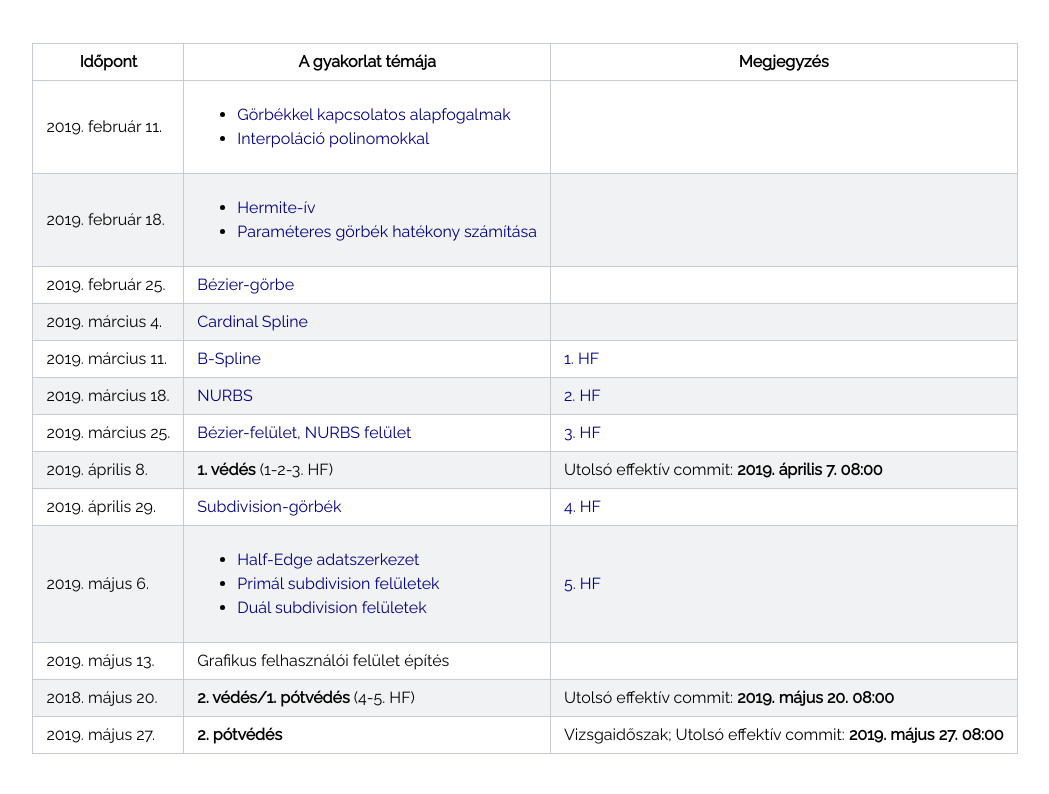
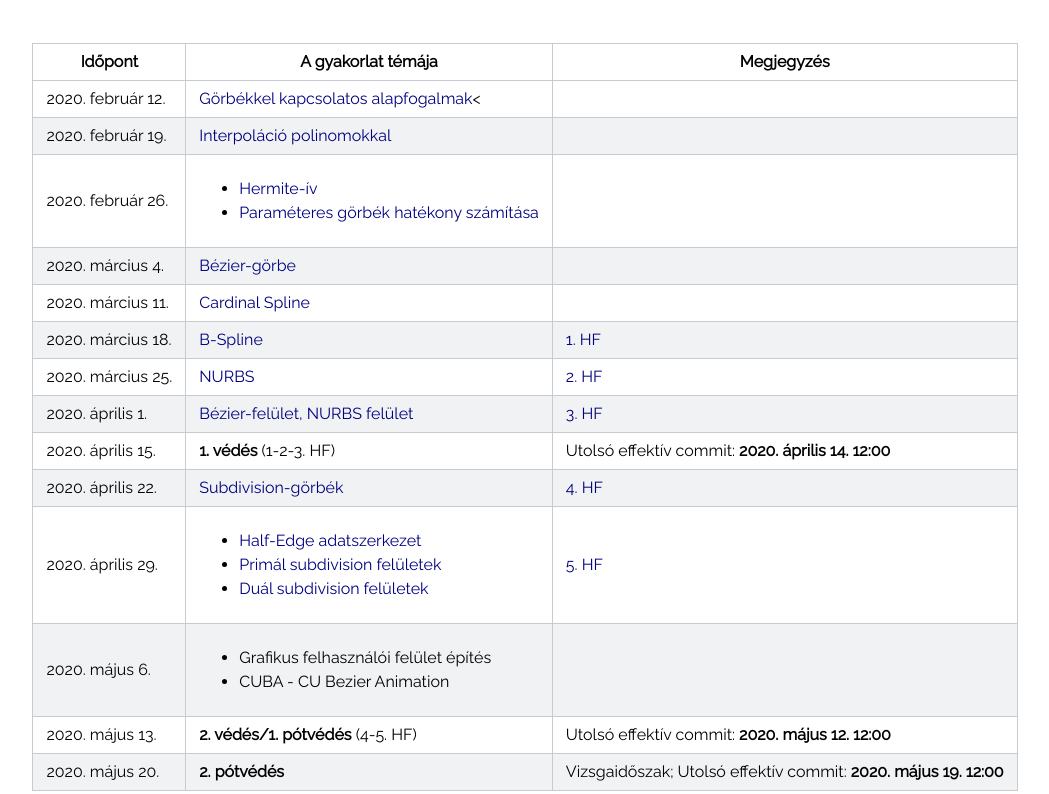
Before and after one commit to computer-graphics-master/site, a website: page docs/index.html in a window 1280 px wide. Shown: the part 1050-1844 px from the top of the page, without its empty margins (69-1118 px from the left). Drawn offline with Linux system fonts and the light colour scheme.

Commit message:
Updated the site for the next semester

```diff
--- a/docs/index.html
+++ b/docs/index.html
@@ -20,7 +20,7 @@
         Komputergrafika
       </h1>
       <h2>
-        Hétfő 16:00, IK-106
+        Szerda 08:00, IK-205
       </h2>
       <nav>
         <a href="#tematika">Tematika</a>
@@ -54,19 +54,23 @@
           </thead>
           <tbody>
             <tr>
-              <td>2019. február 11.</td>
+              <td>2020. február 12.</td>
               <td>
-                <ul>
-                  <li><a href="https://beta.observablehq.com/@battila7/2-gorbekkel-kapcsolatos-alapfogalmak">Görbékkel
-                      kapcsolatos alapfogalmak</a></li>
-                  <li><a href="https://beta.observablehq.com/@battila7/3-interpolacio-polinomokkal">Interpoláció
-                      polinomokkal</a></li>
-                </ul>
+                  <a href="https://beta.observablehq.com/@battila7/2-gorbekkel-kapcsolatos-alapfogalmak">Görbékkel
+                      kapcsolatos alapfogalmak</a><
               </td>
               <td></td>
             </tr>
             <tr>
-              <td>2019. február 18.</td>
+              <td>2020. február 19.</td>
+              <td>
+                <a href="https://beta.observablehq.com/@battila7/3-interpolacio-polinomokkal">Interpoláció
+                  polinomokkal</a>
+              </td>
+              <td></td>
+            </tr>
+            <tr>
+              <td>2020. február 26.</td>
               <td>
                 <ul>
                   <li><a href="https://beta.observablehq.com/@battila7/4-hermite-iv">Hermite-ív</a></li>
@@ -77,45 +81,45 @@
               <td> </td>
             </tr>
             <tr>
-              <td>2019. február 25.</td>
+              <td>2020. március 4.</td>
               <td><a href="https://beta.observablehq.com/@battila7/6-bezier-gorbe">Bézier-görbe</a></td>
               <td> </td>
             </tr>
             <tr>
-              <td>2019. március 4.</td>
+              <td>2020. március 11.</td>
               <td><a href="https://observablehq.com/@battila7/7-cardinal-spline">Cardinal Spline</a></td>
               <td> </td>
             </tr>
             <tr>
-              <td>2019. március 11.</td>
+              <td>2020. március 18.</td>
               <td><a href="https://beta.observablehq.com/@battila7/8-b-spline">B-Spline</a></td>
               <td><a href="https://beta.observablehq.com/@battila7/18-19-1-1-hazi-feladat-b-spline">1. HF</a></td>
             </tr>
             <tr>
-              <td>2019. március 18.</td>
+              <td>2020. március 25.</td>
               <td><a href="https://beta.observablehq.com/@battila7/8-b-spline">NURBS</a></td>
               <td><a href="https://beta.observablehq.com/@battila7/18-19-1-2-hazi-feladat-nurbs">2. HF</a></td>
             </tr>
             <tr>
-              <td>2019. március 25.</td>
+              <td>2020. április 1.</td>
               <td><a href="https://nbviewer.jupyter.org/github/kompgraf/course-material/blob/master/notebooks/06-bezier-felulet/06-bezier-felulet.ipynb">Bézier-felület,
                   NURBS felület</a></td>
               <td><a href="https://nbviewer.jupyter.org/github/kompgraf/course-material/blob/master/notebooks/hf-03-bezier-felulet/hf-03-bezier-felulet.ipynb">3.
                   HF</a></td>
             </tr>
             <tr>
-              <td>2019. április 8.</td>
+              <td>2020. április 15.</td>
               <td><strong>1. védés</strong> (1-2-3. HF)</td>
-              <td>Utolsó effektív commit: <strong>2019. április 7. 08:00</strong></td>
+              <td>Utolsó effektív commit: <strong>2020. április 14. 12:00</strong></td>
             </tr>
             <tr>
-              <td>2019. április 29.</td>
+              <td>2020. április 22.</td>
               <td><a href="https://nbviewer.jupyter.org/github/kompgraf/course-material/blob/master/notebooks/07-subdivision-gorbe/07-subdivision-gorbe.ipynb">Subdivision-görbék</a></td>
               <td><a href="https://nbviewer.jupyter.org/github/kompgraf/course-material/tree/master/notebooks/hf-04-subdivision-gorbe/">4.
                   HF</a></td>
             </tr>
             <tr>
-              <td>2019. május 6.</td>
+              <td>2020. április 29.</td>
               <td>
                 <ul>
                   <li><a href="https://nbviewer.jupyter.org/github/kompgraf/course-material/blob/master/notebooks/08-half-edge/08-half-edge.ipynb">Half-Edge
@@ -129,19 +133,24 @@
               <td><a href="https://nbviewer.jupyter.org/github/kompgraf/course-material/blob/master/notebooks/hf-05-loop-subdivision/hf-05-loop-subdivision.ipynb">5. HF</a></td>
             </tr>
             <tr>
-              <td>2019. május  13.</td>
-              <td>Grafikus felhasználói felület építés</td>
+              <td>2020. május 6.</td>
+              <td>
+                <ul>
+                  <li>Grafikus felhasználói felület építés</li>
+                  <li>CUBA - CU Bezier Animation</li>
+                </ul>
+              </td>
               <td> </td>
             </tr>
             <tr>
-              <td>2018. május 20.</td>
+              <td>2020. május 13.</td>
               <td><strong>2. védés/1. pótvédés</strong> (4-5. HF)</td>
-              <td>Utolsó effektív commit: <strong>2019. május 20. 08:00</strong></td>
+              <td>Utolsó effektív commit: <strong>2020. május 12. 12:00</strong></td>
             </tr>
             <tr>
-              <td>2019. május 27.</td>
+              <td>2020. május 20.</td>
               <td><strong>2. pótvédés</strong></td>
-              <td>Vizsgaidőszak; Utolsó effektív commit: <strong>2019. május 27. 08:00</strong></td>
+              <td>Vizsgaidőszak; Utolsó effektív commit: <strong>2020. május 19. 12:00</strong></td>
             </tr>
           </tbody>
         </table>
@@ -228,10 +237,10 @@
         <img src="assets/image/profile.png">
         <div class="bio">
           <p>
-            A gyakorlatokat Bagossy Attila, PTI MSc szakos hallgató vezeti. Az egyetemen hétfőnként és szerdánként lehetséges velem összefutni.
+            A gyakorlatokat Bagossy Attila PhD hallgató vezeti.
           </p>
           <p>
-            A tárggyal kapcsolatos kérdéseket, ötleteket, észrevételeket szívesen várom a bagossyattila@outlook.com email címen. A válaszidő legfeljebb 48 óra.
+            A tárggyal kapcsolatos kérdéseket, ötleteket, észrevételeket szívesen várom a bagossy.attila@inf.unideb.hu email címen. A válaszidő legfeljebb 48 óra.
           </p>
           <p>
             Kérek mindenkit, hogy a tárggyal kapcsolatban <b>ne</b> keressen Facebookon, nem fogok hamarabb válaszolni, mint emailben. Köszönöm!
```
